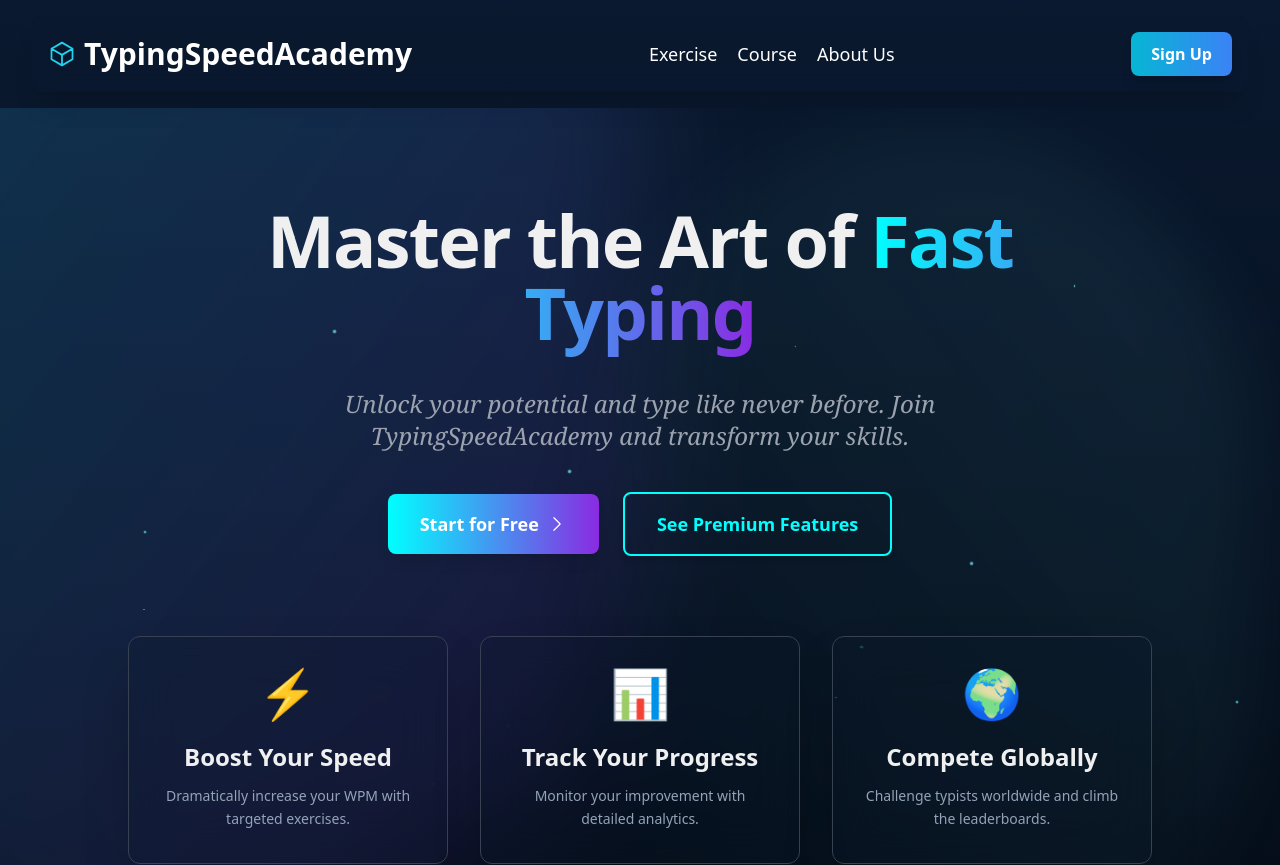
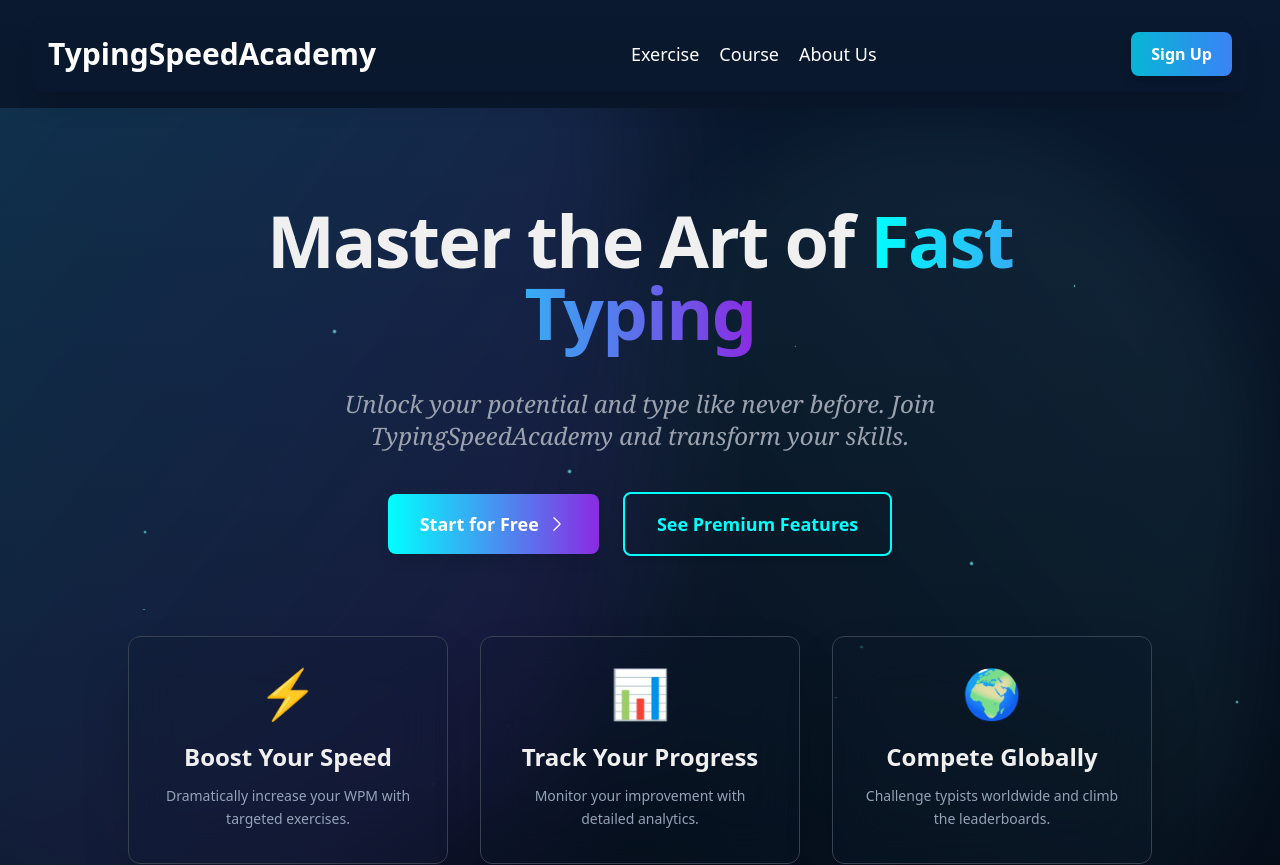
Before and after one commit to typingspeedacademy/typingspeedacadem, a Next.js app: page / in a window 1280 px wide. Shown: the top 865 px of the page. Built offline with nearby package versions, Linux system fonts and the light colour scheme.

Commit message:
Add files via upload

```diff
--- a/src/components/Header.tsx
+++ b/src/components/Header.tsx
@@ -45,12 +45,10 @@ const Header = () => {
         className="container mx-auto flex justify-between items-center bg-dark-navy/70 backdrop-blur-md text-white shadow-xl rounded-xl p-3 md:p-4"
       >
         <Link href="/" className="text-3xl font-bold hover:text-cyan-400 transition-colors duration-300 flex items-center">
-          <svg xmlns="http://www.w3.org/2000/svg" fill="none" viewBox="0 0 24 24" strokeWidth={1.5} stroke="currentColor" className="w-7 h-7 mr-2 text-cyan-400">
-            <path strokeLinecap="round" strokeLinejoin="round" d="M21 7.5l-9-5.25L3 7.5m18 0l-9 5.25m9-5.25v9l-9 5.25M3 7.5l9 5.25M3 7.5v9l9 5.25m0-9v9" />
-          </svg>
+          {/* SVG logo removed as per request */}
           TypingSpeedAcademy
         </Link>
-        <div className="hidden md:flex items-center space-x-5 text-lg font-medium">
+        <div className="hidden md:flex flex-grow justify-center items-center space-x-5 text-lg font-medium">
           <Link href="/typing-test" className="hover:text-cyan-400 transition-colors duration-300">
             Exercise
           </Link>
```
